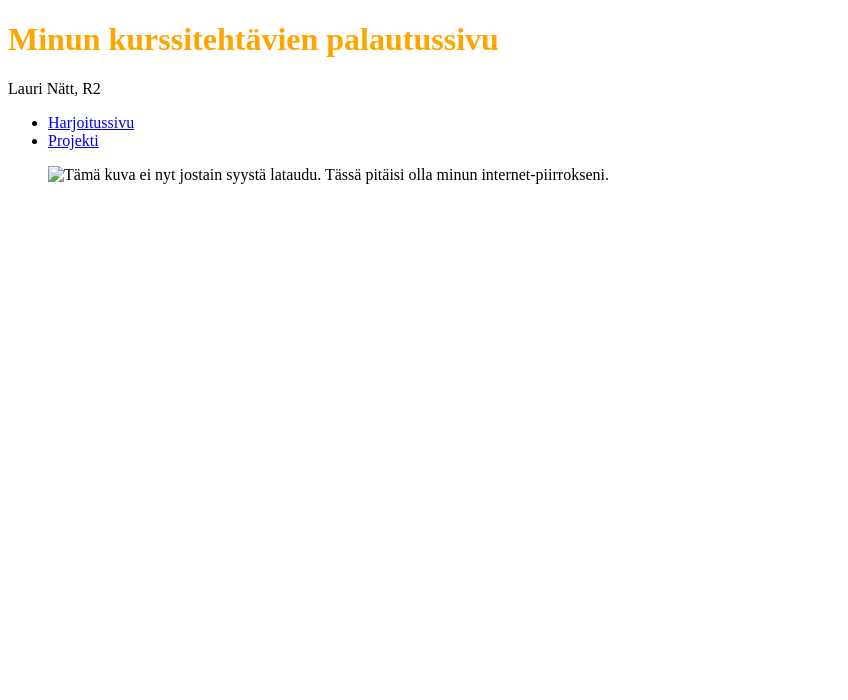
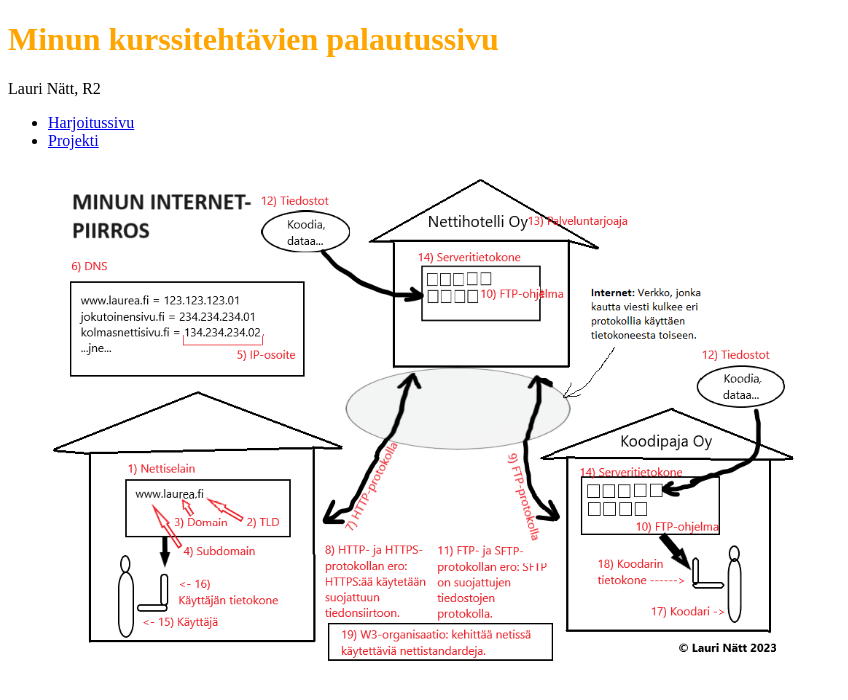
Before and after one commit to lpjn02/lpjn02.github.io, a plain HTML site: page index.html in a window 1280 px wide. Shown: the whole page, without its empty margins (0-848 px from the left). Drawn offline with Linux system fonts and the light colour scheme.

Commit message:
Update index.html

```diff
--- a/index.html
+++ b/index.html
@@ -15,7 +15,7 @@
         <li><a href="(Lisää tänne linkki myöhemmin)">Projekti</a></li>
     <p></p>
     <p></p>
-        <img src="Minun internet-piirros (Nätt)" alt="Tämä kuva ei nyt jostain syystä lataudu. Tässä pitäisi olla minun internet-piirrokseni." width="750" height="500">
+        <img src="Minun internet-piirros (Nätt).png" alt="Tämä kuva ei nyt jostain syystä lataudu. Tässä pitäisi olla minun internet-piirrokseni." width="750" height="500">
     </ul>
 </body>
 
```
